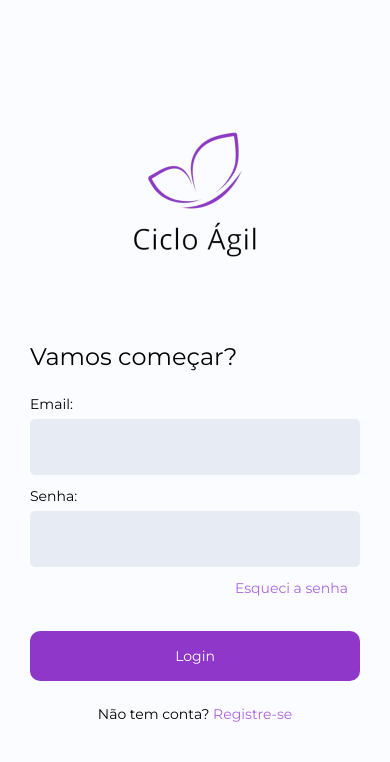
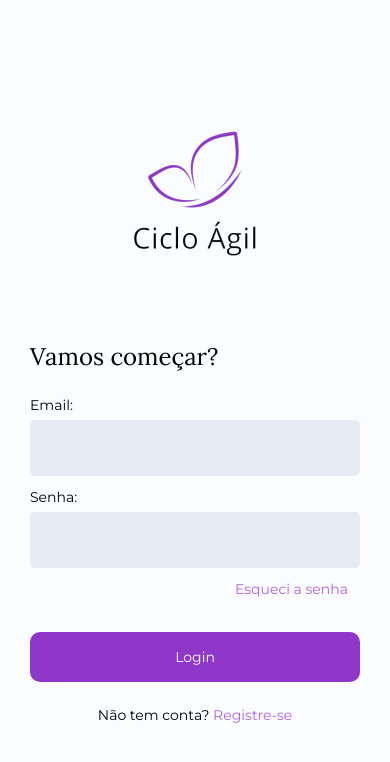
Before and after one commit to PipocaAgil-Grupo-Bordo/ciclo-agil-mobile, a React Native app: screen /Login in a window 390 px wide. Shown: the top 762 px of the page. Built offline with nearby package versions, Linux system fonts and the light colour scheme; no server answers.

Commit message:
create TopicText element and import font Lora

```diff
--- a/App.tsx
+++ b/App.tsx
@@ -4,7 +4,8 @@ import Router from "./src/routes";
 
 export default function App() {
   const [loaded] = useFonts({
-    Montserrat: require("./assets/fonts/Montserrat-Regular.ttf")
+    Montserrat: require("./assets/fonts/Montserrat-Regular.ttf"),
+    Lora:require("./assets/fonts/Lora-Regular.ttf")
   })
 
   if(!loaded) {
--- /dev/null
+++ b/src/components/TopicText/style.tsx
@@ -0,0 +1,5 @@
+import styled from 'styled-components/native';
+
+export const TextLora =styled.Text`
+ font-family: 'Lora';
+`
--- a/src/pages/Login/SigninForm/style.tsx
+++ b/src/pages/Login/SigninForm/style.tsx
@@ -1,5 +1,6 @@
 import styled from "styled-components/native";
 import { TextMontserrat } from "../../../components/TextBox/style";
+import { TextLora } from "../../../components/TopicText/style";
 
 export const FormBox = styled.View``;
 
@@ -30,7 +31,7 @@ export const RegisterLink = styled.Text`
   color: #af65e2;
 `
 
-export const LetsBegin=styled(TextMontserrat)`
+export const LetsBegin=styled(TextLora)`
   font-size: 24px;
   font-weight: 400;
   margin: 81px 0px 24px;
```
Also changed, not shown: src/components/TopicText/index.tsx (added, +21 -0 lines), assets/fonts/Lora-Regular.ttf (added).
